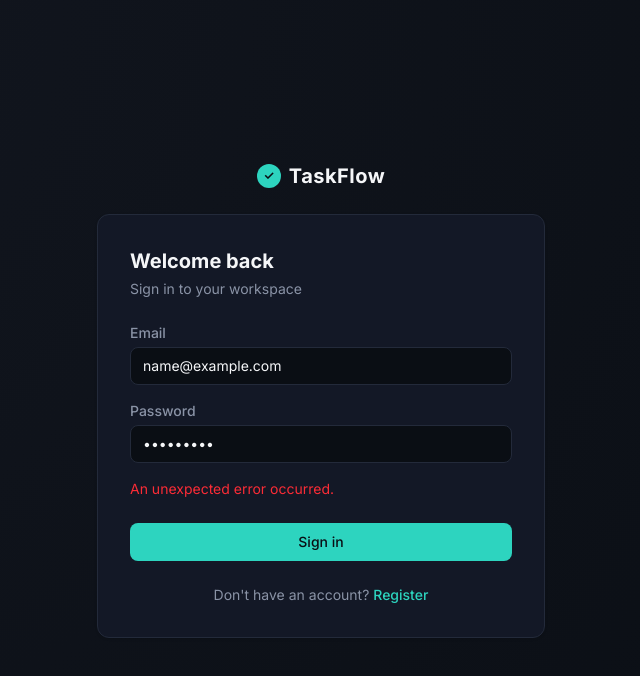
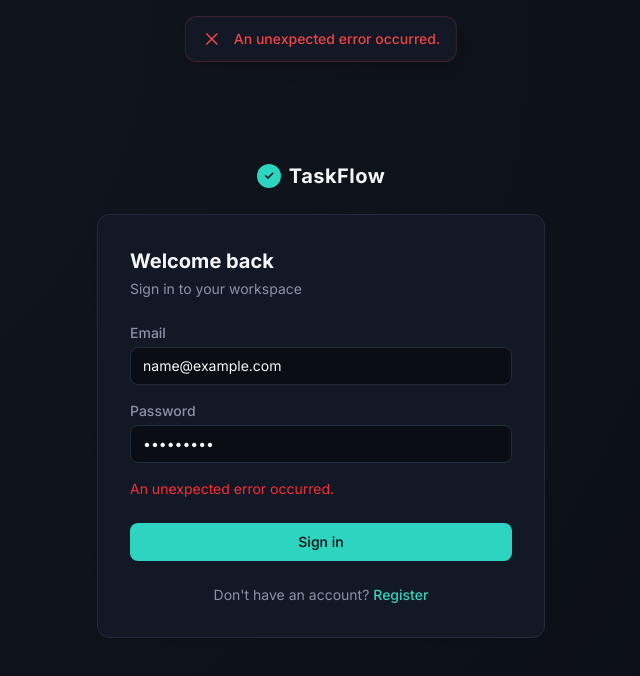
Before and after one commit to MazenDweedar/Taskflow, a Next.js app in the folder apps/web/: page /login in a window 1280 px wide. Both pictures are taken after typing "name@example.com", "Sample123" into the empty fields and a click on the button "Sign in". Shown: the top 676 px of the page, without its empty margins (319-959 px from the left). Built offline with nearby package versions, Linux system fonts and the light colour scheme; no server answers.

Commit message:
feat: integrate toast notifications into auth pages and update toast positioning and project board layout

```diff
--- a/apps/web/src/app/(auth)/login/page.tsx
+++ b/apps/web/src/app/(auth)/login/page.tsx
@@ -4,6 +4,7 @@ import { useState } from 'react';
 import { useRouter } from 'next/navigation';
 import Link from 'next/link';
 import { api, ApiException } from '@/lib/api';
+import { useToast } from '@/components/ui/Toast';
 
 export default function LoginPage() {
   const router = useRouter();
@@ -11,6 +12,7 @@ export default function LoginPage() {
   const [password, setPassword] = useState('');
   const [error, setError] = useState<string | null>(null);
   const [loading, setLoading] = useState(false);
+  const toast = useToast();
 
   const handleSubmit = async (e: React.FormEvent) => {
     e.preventDefault();
@@ -19,17 +21,22 @@ export default function LoginPage() {
 
     try {
       await api.auth.login({ email, password });
+      toast.success('Signed in successfully');
       // Force a hard navigation so middleware and layout re-run
       window.location.href = '/projects';
     } catch (err) {
       if (err instanceof ApiException) {
         if (err.statusCode === 401) {
           setError('Invalid email or password.');
+          toast.error('Invalid email or password.');
         } else {
-          setError(err.messages.join(', '));
+          const msg = err.messages.join(', ');
+          setError(msg);
+          toast.error(msg);
         }
       } else {
         setError('An unexpected error occurred.');
+        toast.error('An unexpected error occurred.');
       }
     } finally {
       setLoading(false);
--- a/apps/web/src/app/(auth)/register/page.tsx
+++ b/apps/web/src/app/(auth)/register/page.tsx
@@ -4,6 +4,7 @@ import { useState } from 'react';
 import { useRouter } from 'next/navigation';
 import Link from 'next/link';
 import { api, ApiException } from '@/lib/api';
+import { useToast } from '@/components/ui/Toast';
 
 export default function RegisterPage() {
   const router = useRouter();
@@ -11,6 +12,7 @@ export default function RegisterPage() {
   const [password, setPassword] = useState('');
   const [errors, setErrors] = useState<string[]>([]);
   const [loading, setLoading] = useState(false);
+  const toast = useToast();
 
   const handleSubmit = async (e: React.FormEvent) => {
     e.preventDefault();
@@ -19,13 +21,16 @@ export default function RegisterPage() {
 
     try {
       await api.auth.register({ email, password });
+      toast.success('Account created successfully');
       // After registration, redirect to login
       router.push('/login');
     } catch (err) {
       if (err instanceof ApiException) {
         setErrors(err.messages);
+        err.messages.forEach(msg => toast.error(msg));
       } else {
         setErrors(['An unexpected error occurred.']);
+        toast.error('An unexpected error occurred.');
       }
     } finally {
       setLoading(false);
--- a/apps/web/src/app/(protected)/projects/[id]/page.tsx
+++ b/apps/web/src/app/(protected)/projects/[id]/page.tsx
@@ -389,7 +389,7 @@ export default function ProjectDetailPage() {
         <div className="text-center py-12 text-text-secondary">Loading tasks...</div>
       ) : (
         <DndContext sensors={sensors} onDragStart={handleDragStart} onDragOver={handleDragOver} onDragEnd={handleDragEnd}>
-          <div className="flex md:grid md:grid-cols-3 gap-4 md:gap-6 items-start overflow-x-auto snap-x snap-mandatory scroll-pl-4 md:scroll-pl-0 pb-4 w-full -mx-4 px-4 md:mx-0 md:px-0 hide-scrollbar after:content-[''] after:w-4 after:shrink-0 md:after:hidden">
+          <div className="flex md:grid md:grid-cols-3 gap-4 md:gap-6 items-start overflow-x-auto snap-x snap-mandatory scroll-pl-6 md:scroll-pl-0 pb-4 w-[calc(100%+3rem)] -ml-6 px-6 md:w-full md:ml-0 md:px-0 hide-scrollbar after:content-[''] after:w-6 after:shrink-0 md:after:hidden">
             <div className="w-[85vw] flex-shrink-0 snap-start md:w-auto md:flex-shrink">
               <KanbanColumn
                 id="TODO"
--- a/apps/web/src/components/ui/Toast.tsx
+++ b/apps/web/src/components/ui/Toast.tsx
@@ -41,11 +41,11 @@ export function ToastProvider({ children }: { children: React.ReactNode }) {
   return (
     <ToastContext.Provider value={{ toast }}>
       {children}
-      <div className="fixed bottom-4 right-4 z-[100] flex flex-col gap-2 pointer-events-none">
+      <div className="fixed top-4 left-1/2 -translate-x-1/2 z-[100] flex flex-col gap-2 pointer-events-none items-center">
         {toasts.map((t) => (
           <div
             key={t.id}
-            className={`pointer-events-auto flex items-center gap-3 px-4 py-3 rounded-xl shadow-lg border text-sm font-medium animate-in slide-in-from-bottom-5 fade-in duration-300 ${
+            className={`pointer-events-auto flex items-center gap-3 px-4 py-3 rounded-xl shadow-lg border text-sm font-medium animate-in slide-in-from-top-5 fade-in duration-300 ${
               t.type === 'success'
                 ? 'bg-surface border-accent/20 text-text-primary'
                 : t.type === 'error'
```
